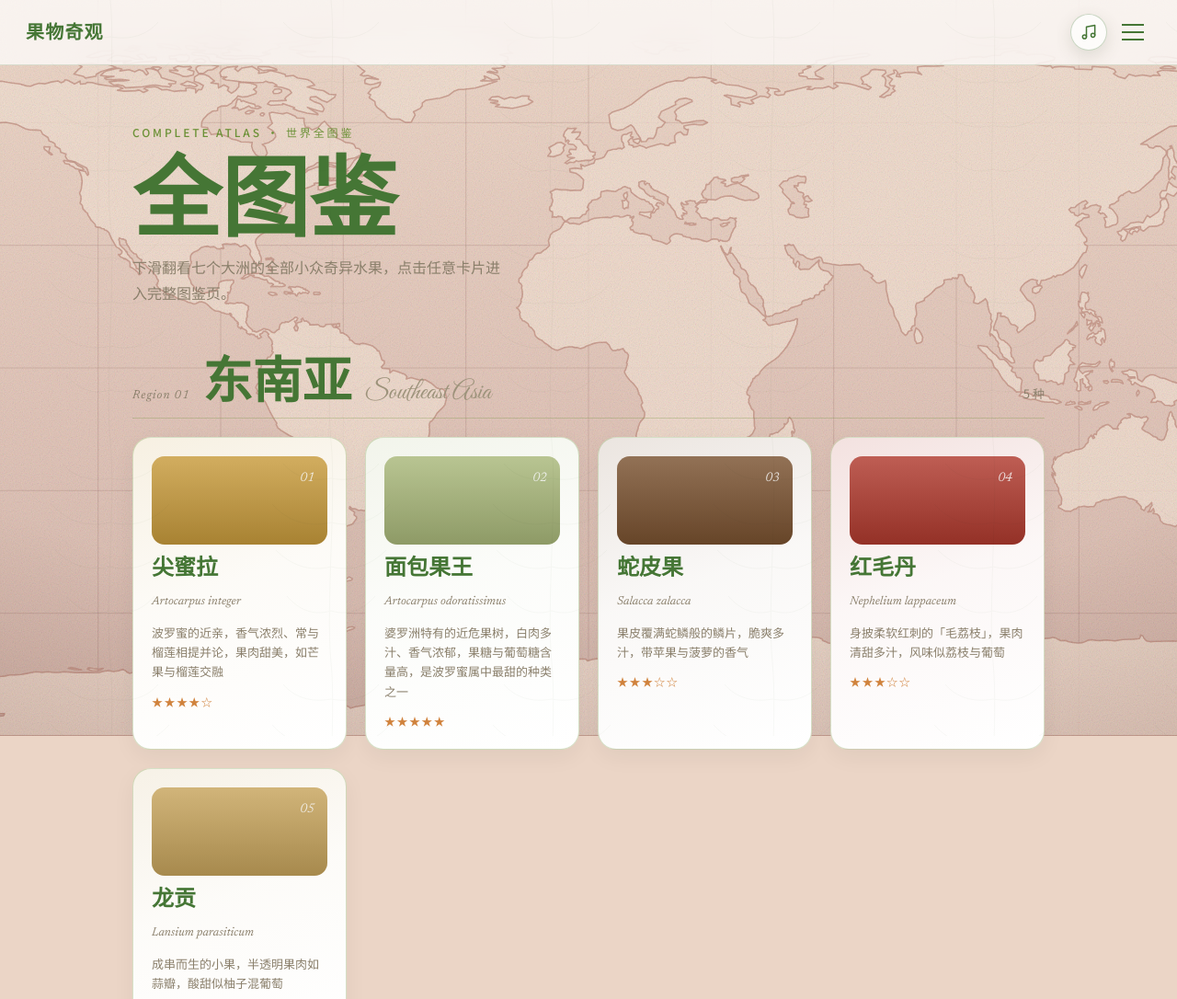
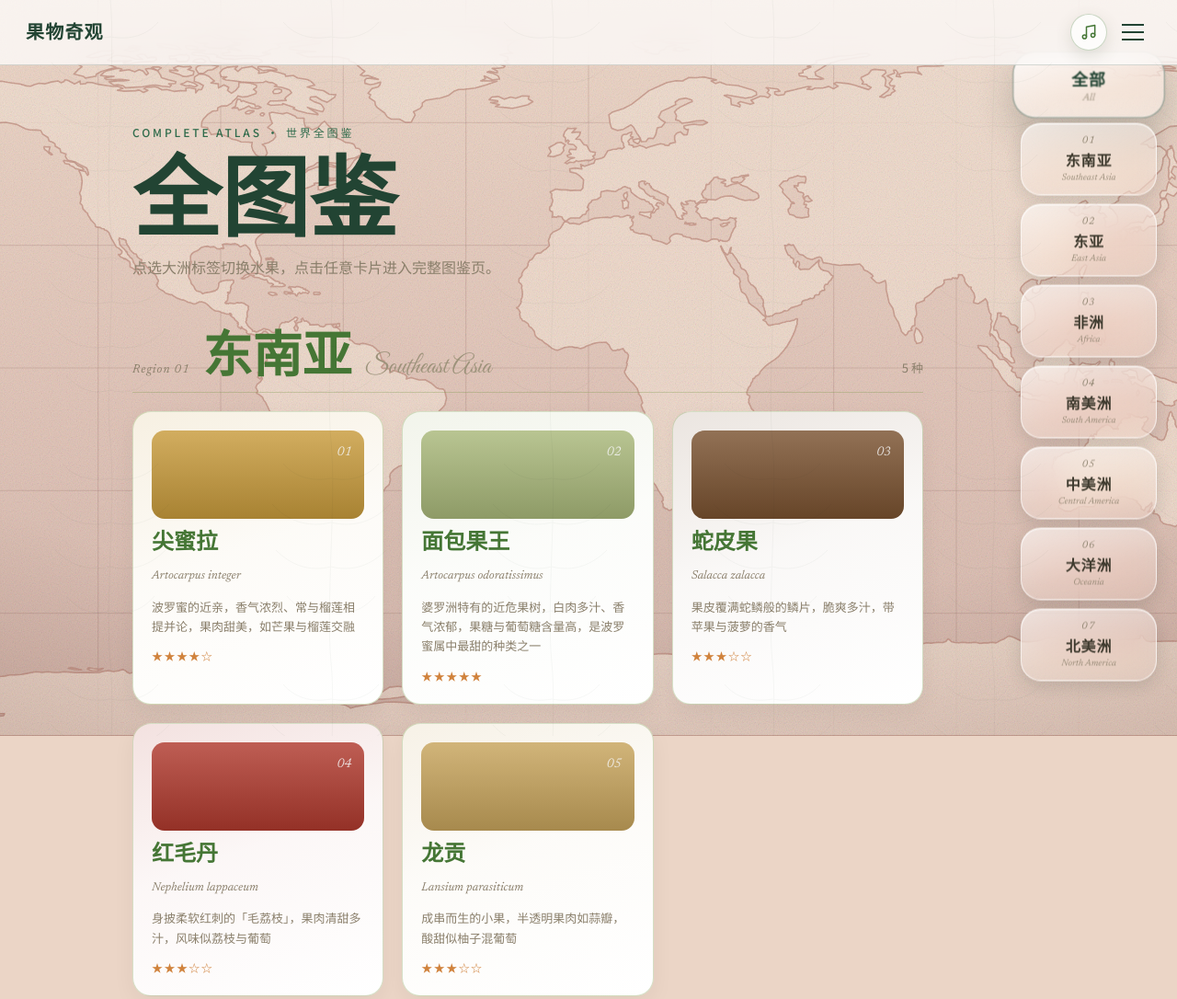
Before and after one commit to XUxhh/Fruitweb, a plain HTML site: page atlas.html in a window 1280 px wide. Shown: the top 1086 px of the page at 92% size. Drawn offline with Linux system fonts and the light colour scheme; a web font is replaced by a local one.

Commit message:
图鉴页：新增右侧悬浮大洲标签（液态玻璃·点击切换）+ 主题色微调

```diff
--- a/atlas.html
+++ b/atlas.html
@@ -9,8 +9,8 @@
 <link href="https://fonts.googleapis.com/css2?family=Noto+Serif+SC:wght@400;600;700;900&family=Noto+Sans+SC:wght@300;400;500;700&family=Newsreader:ital,opsz,wght@1,6..72,400;1,6..72,500&family=Great+Vibes&family=Ma+Shan+Zheng&family=ZCOOL+KuaiLe&family=ZCOOL+QingKe+HuangYou&family=ZCOOL+XiaoWei&family=Long+Cang&family=Liu+Jian+Mao+Cao&display=swap" rel="stylesheet">
 <style>
   :root {
-    --bg: #F8EBBD; --bg-2: #DFC5BF; --ink: #457635; --text: #3E3A2E; --muted: #8A7F6B;
-    --hairline: rgba(69,118,53,.18); --accent: #6B9136; --accent2: #D0823C; --faint: #9C927A;
+    --bg: #F8EBBD; --bg-2: #DFC5BF; --ink: #224433; --text: #3E3A2E; --muted: #8A7F6B;
+    --hairline: rgba(34,68,51,.18); --accent: #2F6B4B; --accent2: #D0823C; --faint: #9C927A;
     --display: "Noto Serif SC", "Source Han Serif SC", "Songti SC", "STSong", "SimSun", serif;
     --serif: "Noto Serif SC", "Songti SC", "STSong", "SimSun", serif;
     --sans: "Noto Sans SC", "PingFang SC", "Microsoft YaHei", sans-serif;
@@ -62,7 +62,7 @@
   .menu__fruit-dot { width: 8px; height: 8px; border-radius: 50%; background: var(--c); flex: 0 0 auto; box-shadow: 0 0 0 2px rgba(255,255,255,.9); }
   .menu__fruit-latin { font-family: var(--latin); font-style: italic; font-size: 11px; color: var(--muted); margin-left: auto; }
 
-  .atlas { max-width: 1120px; margin: 0 auto; padding: 128px 5vw 90px; }
+  .atlas { max-width: 1120px; margin: 0 auto; padding: 128px 196px 90px 5vw; }
   .atlas__head { max-width: 720px; margin-bottom: 56px; }
   .kicker { display: inline-block; font-size: 12px; letter-spacing: .24em; text-transform: uppercase; color: var(--accent); font-weight: 500; }
   .atlas__title { font-family: var(--display); font-weight: 700; font-size: clamp(48px, 8vw, 96px); line-height: 1; margin: 14px 0 10px; color: var(--ink); }
@@ -95,6 +95,53 @@
   .card__flavor { font-size: 13px; color: var(--muted); line-height: 1.65; }
   .card__stars { font-size: 12px; letter-spacing: .12em; color: var(--accent2); }
 
+  /* ---------- 大洲标签（最右侧悬浮 · 液态玻璃 · 点击切换 · 选中放大） ---------- */
+  .tabs {
+    position: fixed; right: 22px; top: 50%; transform: translateY(-50%);
+    z-index: 50;
+    display: flex; flex-direction: column; gap: 9px;
+    width: 148px;
+  }
+  .tab {
+    position: relative;
+    display: flex; flex-direction: column; align-items: center; gap: 3px;
+    padding: 13px 12px; border-radius: 22px;
+    cursor: pointer; --accent: var(--ink);
+    font-family: var(--serif); color: var(--text);
+    border: 1px solid rgba(255,255,255,.64);
+    background: linear-gradient(165deg, rgba(255,255,255,.62), rgba(255,255,255,.28) 58%, rgba(255,255,255,.15));
+    backdrop-filter: blur(18px) saturate(140%);
+    -webkit-backdrop-filter: blur(18px) saturate(140%);
+    box-shadow:
+      inset 0 1px 0 rgba(255,255,255,.6),
+      inset 0 -1px 0 rgba(255,255,255,.12),
+      0 6px 18px rgba(30,42,34,.14);
+    transition: transform .42s cubic-bezier(.22,1,.36,1), background .42s, color .42s, border-color .42s, box-shadow .42s;
+  }
+  .tab::after {
+    content: ""; position: absolute; inset: 0; border-radius: inherit; pointer-events: none;
+    background:
+      radial-gradient(130% 68% at 50% -14%, rgba(255,255,255,.5), rgba(255,255,255,0) 56%),
+      radial-gradient(150% 100% at 50% 122%, rgba(255,255,255,.16), rgba(255,255,255,0) 60%);
+    opacity: 0; transition: opacity .42s;
+  }
+  .tab:hover { transform: scale(1.06); }
+  .tab.is-active {
+    transform: scale(1.12);
+    background: linear-gradient(165deg, rgba(255,255,255,.88), rgba(255,255,255,.42) 60%, rgba(255,255,255,.30));
+    border-color: color-mix(in srgb, var(--accent) 52%, rgba(255,255,255,.6));
+    box-shadow:
+      inset 0 1px 0 rgba(255,255,255,.92),
+      inset 0 -1px 0 rgba(255,255,255,.28),
+      0 16px 36px rgba(30,42,34,.24);
+    color: var(--accent);
+  }
+  .tab.is-active::after { opacity: 1; }
+  .tab__num { font-family: var(--latin); font-style: italic; font-size: 11px; letter-spacing: .1em; color: var(--muted); }
+  .tab__name { font-family: var(--serif); font-weight: 700; font-size: 16px; letter-spacing: .05em; }
+  .tab__en { font-family: var(--latin); font-style: italic; font-size: 10px; color: var(--muted); opacity: .85; }
+  .region-block.is-filtered { display: none; }
+
   /* ---------- 入场动画 ---------- */
   @keyframes riseIn { from { opacity: 0; transform: translateY(24px); } to { opacity: 1; transform: none; } }
   .atlas__head > * { animation: riseIn .7s cubic-bezier(.2,.8,.2,1) backwards; }
@@ -105,7 +152,23 @@
   .region-block.is-visible { opacity: 1; transform: none; }
   @media (prefers-reduced-motion: reduce) { .atlas__head > *, .region-block { animation: none; transition: none; opacity: 1; transform: none; } }
 
-  @media (max-width: 860px) { .atlas { padding: 108px 20px 60px; } .region__grid { grid-template-columns: 1fr 1fr; } }
+  @media (max-width: 860px) {
+    .atlas { padding: 108px 20px 60px; }
+    .tabs {
+      position: sticky; top: 78px; z-index: 50;
+      right: auto; transform: none;
+      flex-direction: row; gap: 8px;
+      width: 100%; padding: 5px 2px;
+      max-height: none; overflow-y: visible;
+      overflow-x: auto; -webkit-overflow-scrolling: touch; scrollbar-width: none;
+    }
+    .tabs::-webkit-scrollbar { display: none; }
+    .tab { flex: 0 0 auto; flex-direction: row; gap: 7px; padding: 9px 15px; border-radius: 999px; }
+    .tab.is-active { transform: scale(1.06); }
+    .tab__num, .tab__en { display: none; }
+    .tab__name { font-size: 14px; }
+    .region__grid { grid-template-columns: 1fr 1fr; }
+  }
   @media (max-width: 560px) { .region__grid { grid-template-columns: 1fr; } .region-block__count { margin-left: 0; } .nav { flex-wrap: wrap; gap: 10px; } }
 </style>
 </head>
@@ -138,8 +201,9 @@
     <div class="atlas__head">
       <span class="kicker">Complete Atlas · 世界全图鉴</span>
       <h1 class="atlas__title">全图鉴</h1>
-      <p class="atlas__sub">下滑翻看七个大洲的全部小众奇异水果，点击任意卡片进入完整图鉴页。</p>
+      <p class="atlas__sub">点选大洲标签切换水果，点击任意卡片进入完整图鉴页。</p>
     </div>
+    <div class="tabs" id="tabs" role="tablist" aria-label="选择大洲"></div>
     <div id="atlasBody"></div>
   </main>
 
@@ -189,6 +253,42 @@
     entries.forEach(e => { if (e.isIntersecting) { e.target.classList.add("is-visible"); io.unobserve(e.target); } });
   }, { threshold: 0.08, rootMargin: "0px 0px -40px 0px" });
   document.querySelectorAll(".region-block").forEach(el => io.observe(el));
+
+  // 大洲标签：吸顶 + 点击切换显示对应大洲的水果
+  const tabs = document.getElementById("tabs");
+  tabs.innerHTML =
+    '<button class="tab is-active" data-key="all" role="tab" aria-selected="true">' +
+      '<span class="tab__name">全部</span><span class="tab__en">All</span>' +
+    '</button>' +
+    REGIONS.map(r =>
+      '<button class="tab" data-key="' + r.key + '" role="tab" aria-selected="false" style="--accent:' + r.theme.accent + '">' +
+        '<span class="tab__num">' + r.num + '</span>' +
+        '<span class="tab__name">' + r.name + '</span>' +
+        '<span class="tab__en">' + r.en + '</span>' +
+      '</button>'
+    ).join("");
+
+  function selectRegion(key) {
+    tabs.querySelectorAll(".tab").forEach(t => {
+      const on = t.dataset.key === key;
+      t.classList.toggle("is-active", on);
+      t.setAttribute("aria-selected", on ? "true" : "false");
+    });
+    document.querySelectorAll(".region-block").forEach(block => {
+      const show = key === "all" || block.id === key;
+      block.classList.toggle("is-filtered", !show);
+      if (show) block.classList.add("is-visible");
+    });
+    const target = key === "all" ? document.getElementById("atlasBody") : document.getElementById(key);
+    if (target) {
+      const y = target.getBoundingClientRect().top + window.scrollY - 150;
+      window.scrollTo({ top: Math.max(0, y), behavior: "smooth" });
+    }
+  }
+  tabs.addEventListener("click", e => {
+    const t = e.target.closest(".tab");
+    if (t) selectRegion(t.dataset.key);
+  });
 
   // 右上角汉堡菜单（对齐首页）：大洲导航 + 悬停预览该大洲水果
   const menuLinks = document.getElementById("menuLinks");
@@ -244,7 +344,7 @@
       const kickerSize = 14 * dpr, subSize = 18 * dpr;
       // 副标题按宽度折行
       ctx.font = "400 " + subSize + "px 'Noto Sans SC','PingFang SC','Microsoft YaHei',sans-serif";
-      const subText = "下滑翻看七个大洲的全部小众奇异水果，点击任意卡片进入完整图鉴页。";
+      const subText = "点选大洲标签切换水果，点击任意卡片进入完整图鉴页。";
       const maxLineW = Math.min(W * 0.82, 46 * subSize);
       const subLines = [];
       let line = "";
@@ -257,13 +357,13 @@
       const lhK = kickerSize * 1.5, lhT = titleSize, lhS = subSize * 1.7, gap = 14 * dpr;
       const total = lhK + gap + lhT + gap + lhS * subLines.length;
       let y = (H - total) / 2 + lhK / 2;
-      ctx.fillStyle = "#6B9136";
+      ctx.fillStyle = "#2F6B4B";
       ctx.font = "500 " + kickerSize + "px 'Noto Sans SC','PingFang SC','Microsoft YaHei',sans-serif";
       if ("letterSpacing" in ctx) ctx.letterSpacing = (kickerSize * 0.24) + "px";
       ctx.fillText("Complete Atlas · 世界全图鉴", cx, y);
       if ("letterSpacing" in ctx) ctx.letterSpacing = "0px";
       y += lhK / 2 + gap + lhT / 2;
-      ctx.fillStyle = "#457635";
+      ctx.fillStyle = "#224433";
       ctx.font = "700 " + titleSize + "px 'Noto Serif SC','Source Han Serif SC','Songti SC','STSong','SimSun',serif";
       ctx.fillText("全图鉴", cx, y);
       y += lhT / 2 + gap + lhS / 2;
```
